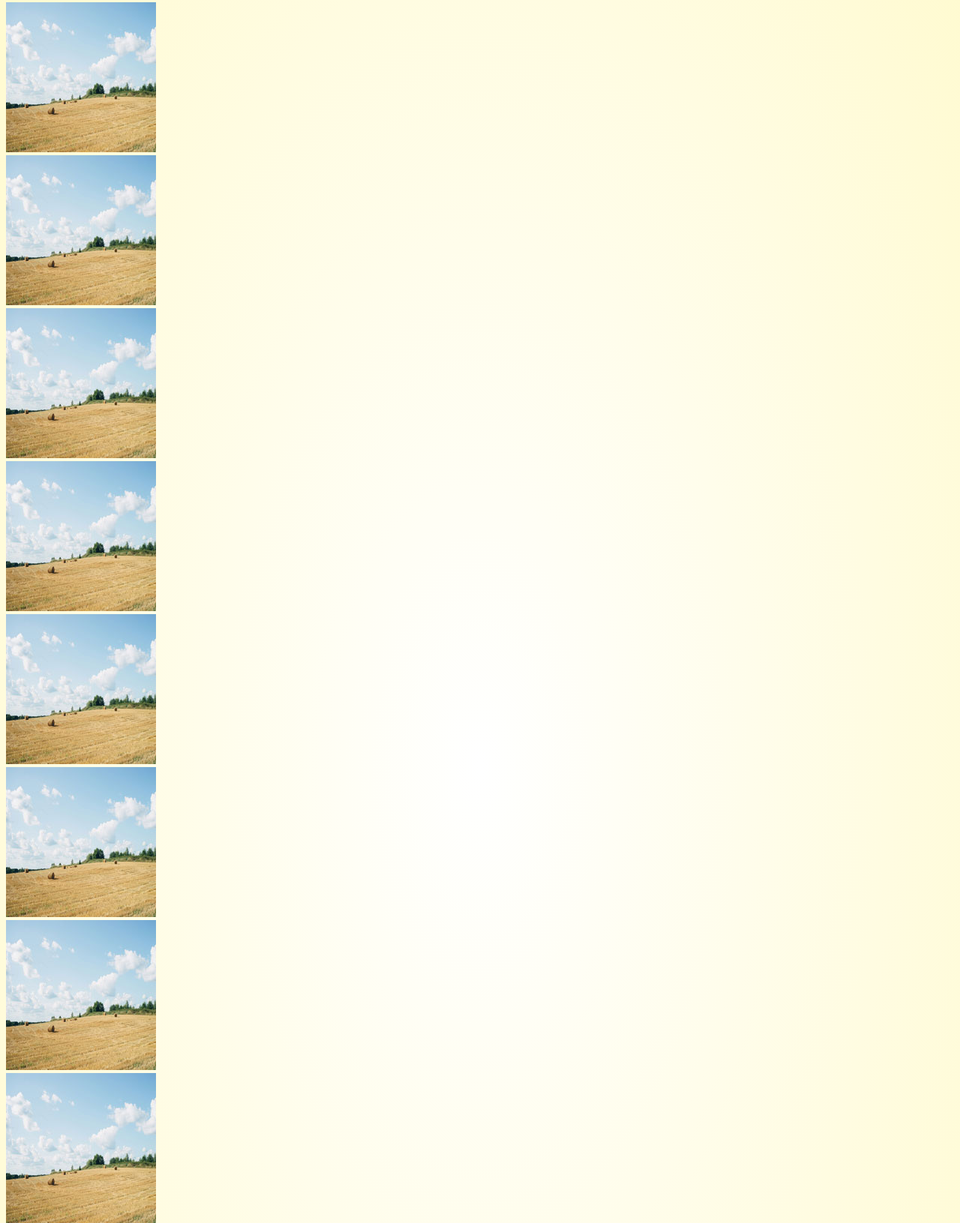
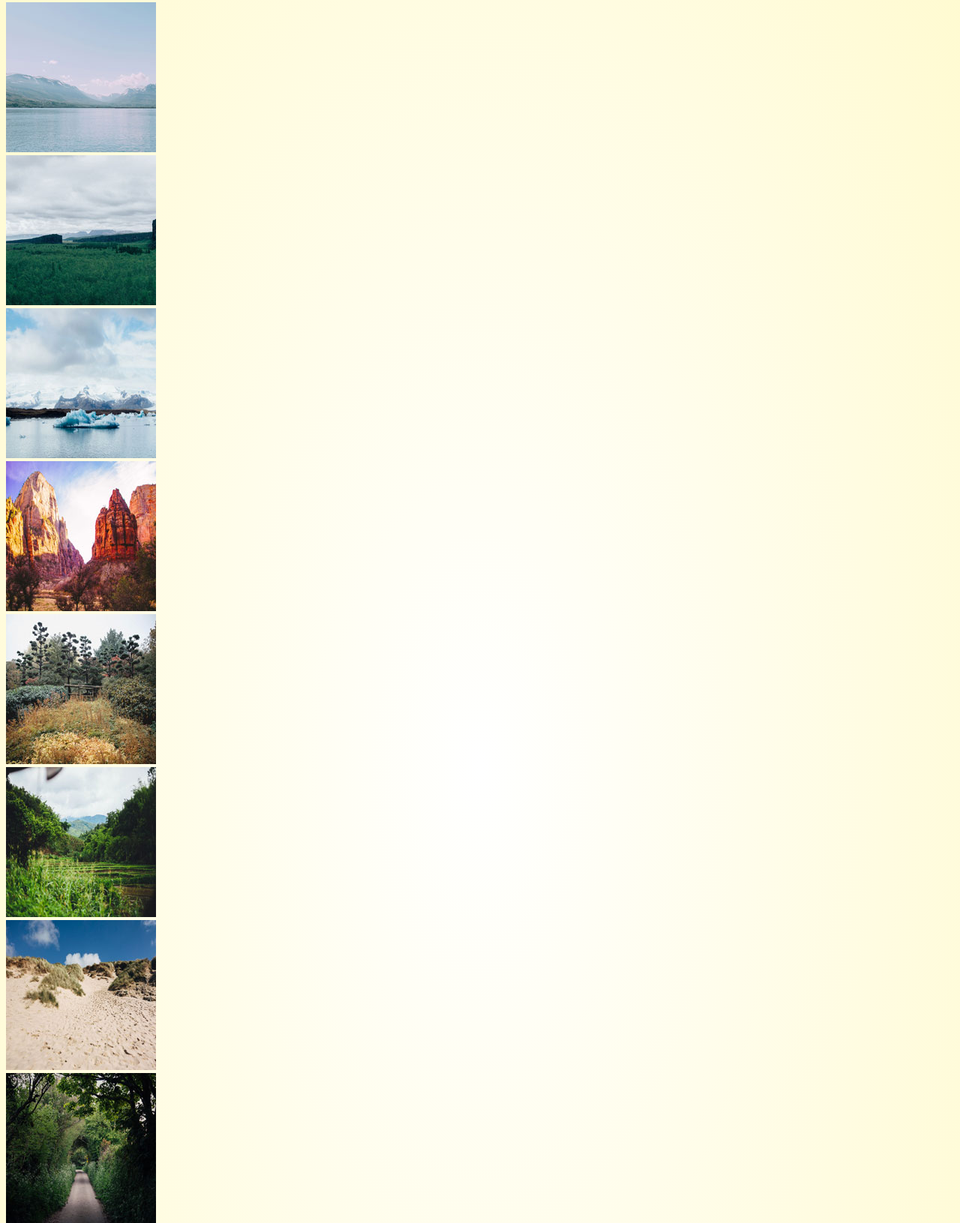
Before and after one commit to c-tregunna/Tech-Degree-Project-05, a plain HTML site: page index.html in a window 1280 px wide. Shown: the part 209-1840 px from the top of the page at 75% size. Drawn offline with Linux system fonts and the light colour scheme.

Commit message:
Updated thumbnails

```diff
--- a/index.html
+++ b/index.html
@@ -17,36 +17,36 @@
             <img src="photos/thumbnails/01.jpg">
         </div>
         <div>
-            <img src="photos/thumbnails/01.jpg">
+            <img src="photos/thumbnails/02.jpg">
         </div>
         <div>
-            <img src="photos/thumbnails/01.jpg">
+            <img src="photos/thumbnails/03.jpg">
         </div>
         <div>
-            <img src="photos/thumbnails/01.jpg">
+            <img src="photos/thumbnails/04.jpg">
         </div>
         <div>
-            <img src="photos/thumbnails/01.jpg">
+            <img src="photos/thumbnails/05.jpg">
         </div>
         <div>
-            <img src="photos/thumbnails/01.jpg">
+            <img src="photos/thumbnails/06.jpg">
         </div>
         <div>
-            <img src="photos/thumbnails/01.jpg">
+            <img src="photos/thumbnails/07.jpg">
         </div>
         <div>
-            <img src="photos/thumbnails/01.jpg">
+            <img src="photos/thumbnails/08.jpg">
         <div>
-            <img src="photos/thumbnails/01.jpg">
+            <img src="photos/thumbnails/09.jpg">
         </div>
         <div>
-            <img src="photos/thumbnails/01.jpg">
+            <img src="photos/thumbnails/10.jpg">
         </div>
         <div>
-            <img src="photos/thumbnails/01.jpg">
+            <img src="photos/thumbnails/11.jpg">
         </div>
         <div>
-            <img src="photos/thumbnails/01.jpg">
+            <img src="photos/thumbnails/12.jpg">
         </div>
     </div>
     </div>
```
